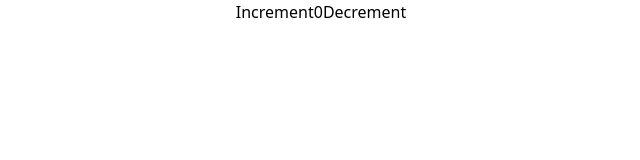
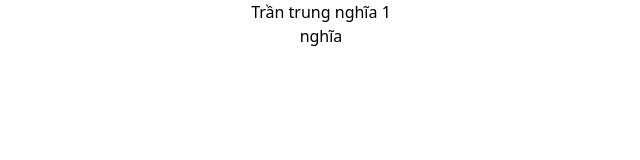
Before and after one commit to thanghoang064/WD17307_WEB209, a React (Create React App) app: page /home in a window 1280 px wide. Shown: the top 160 px of the page, without its empty margins (319-959 px from the left). Built offline with nearby package versions, Linux system fonts and the light colour scheme; data requests are answered from the project's data file.

Commit message:
update project

```diff
--- a/src/App.tsx
+++ b/src/App.tsx
@@ -10,6 +10,7 @@ import { Route, Routes } from 'react-router-dom';
 import Layout from './components/templates/Layout';
 import ShowStudent from './components/pages/student/ShowStudent';
 import { CounterTk } from './components/CounterTk';
+import Student from './components/Student';
 
 function App() {
   return (
@@ -23,7 +24,7 @@ function App() {
                   <Route path="home" element={<ShowStudent />} />
                 </Route>
               </Routes> */}
-              <CounterTk/>
+              <Student/>
     </div>
   );
 }
--- /dev/null
+++ b/src/components/Student.tsx
@@ -0,0 +1,30 @@
+import { useDispatch } from "react-redux";
+import { useGetStudentListQuery } from "../store-tk/student/student.service";
+import { IStudent } from "../store-tk/student/student.interface";
+
+
+const Student = () => {
+    const dispatch = useDispatch();
+
+   const { isError,isLoading,data: studenList } =   useGetStudentListQuery(null);
+   if(isLoading) {
+    return <>Loading ....</>
+   }
+
+   if(isError) {
+    return <p>Error</p>
+   }
+   return (
+    <>
+        <ul>
+            {
+                (studenList as IStudent[] || []).map(student =>{
+                   return  <li key={student.id}>{student.name}</li>
+                })
+            }
+        </ul>
+    </>
+   )
+}
+
+export default Student;
--- a/src/store-tk/index.ts
+++ b/src/store-tk/index.ts
@@ -1,10 +1,16 @@
 import { configureStore } from '@reduxjs/toolkit'
 import counterSlice from './counter/counterSlice'
+import studentSlice from './student/studentSlice'
+import { studentApi } from './student/student.service'
 
 export const store = configureStore({
   reducer: {
     counter: counterSlice,
+    student : studentSlice,
+    [studentApi.reducerPath]: studentApi.reducer,
   },
+  middleware: (getDefaultMiddleware) =>
+  getDefaultMiddleware().concat(studentApi.middleware),
 })
 
 // Infer the `RootState` and `AppDispatch` types from the store itself
--- /dev/null
+++ b/src/store-tk/student/student.interface.ts
@@ -0,0 +1,9 @@
+export interface IStudent {
+    id? :number,
+    name : string,
+    birth : number
+}
+
+export interface IStudentState {
+    students : IStudent[]
+}
--- /dev/null
+++ b/src/store-tk/student/student.service.ts
@@ -0,0 +1,18 @@
+// Need to use the React-specific entry point to import createApi
+import { createApi, fetchBaseQuery } from '@reduxjs/toolkit/query/react'
+// import type { Pokemon } from './types'
+
+// Define a service using a base URL and expected endpoints
+export const studentApi = createApi({
+  reducerPath: 'studentApi',
+  baseQuery: fetchBaseQuery({ baseUrl: 'http://localhost:3001/students' }),
+  endpoints: (builder) => ({
+    getStudentList: builder.query({
+      query: () => ``,
+    }),
+  }),
+})
+
+// Export hooks for usage in functional components, which are
+// auto-generated based on the defined endpoints
+export const { useGetStudentListQuery } = studentApi
--- /dev/null
+++ b/src/store-tk/student/studentSlice.ts
@@ -0,0 +1,24 @@
+import { createSlice } from '@reduxjs/toolkit'
+import type { PayloadAction } from '@reduxjs/toolkit'
+import { IStudent, IStudentState } from './student.interface'
+
+
+
+const initialState: IStudentState = {
+  students: [],
+}
+
+export const studentSlice = createSlice({
+  name: 'student',
+  initialState:initialState,
+  reducers: {
+    loadStudentList: (state, action: PayloadAction<IStudent[]>) => {
+        state.students = action.payload
+    },
+  },
+})
+
+// Action creators are generated for each case reducer function
+export const {loadStudentList } = studentSlice.actions
+
+export default studentSlice.reducer
```
